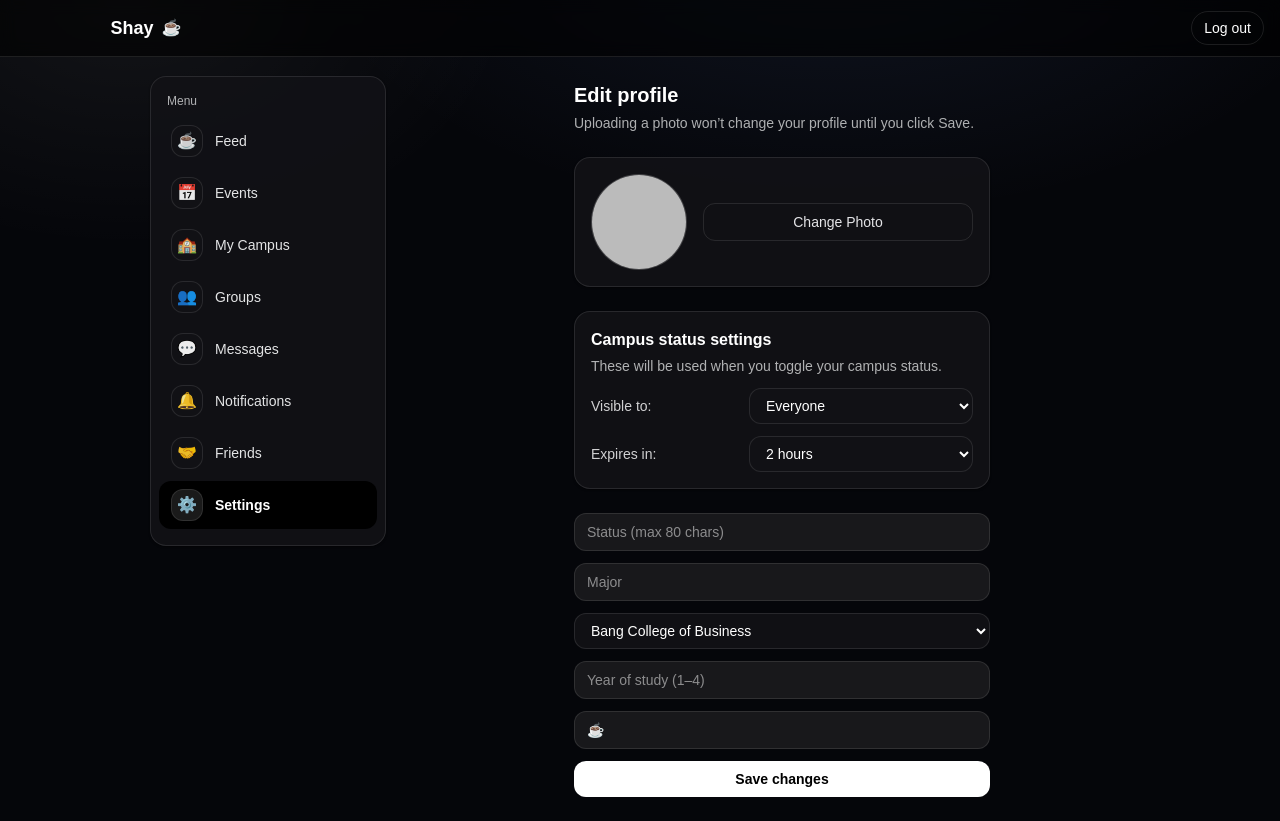
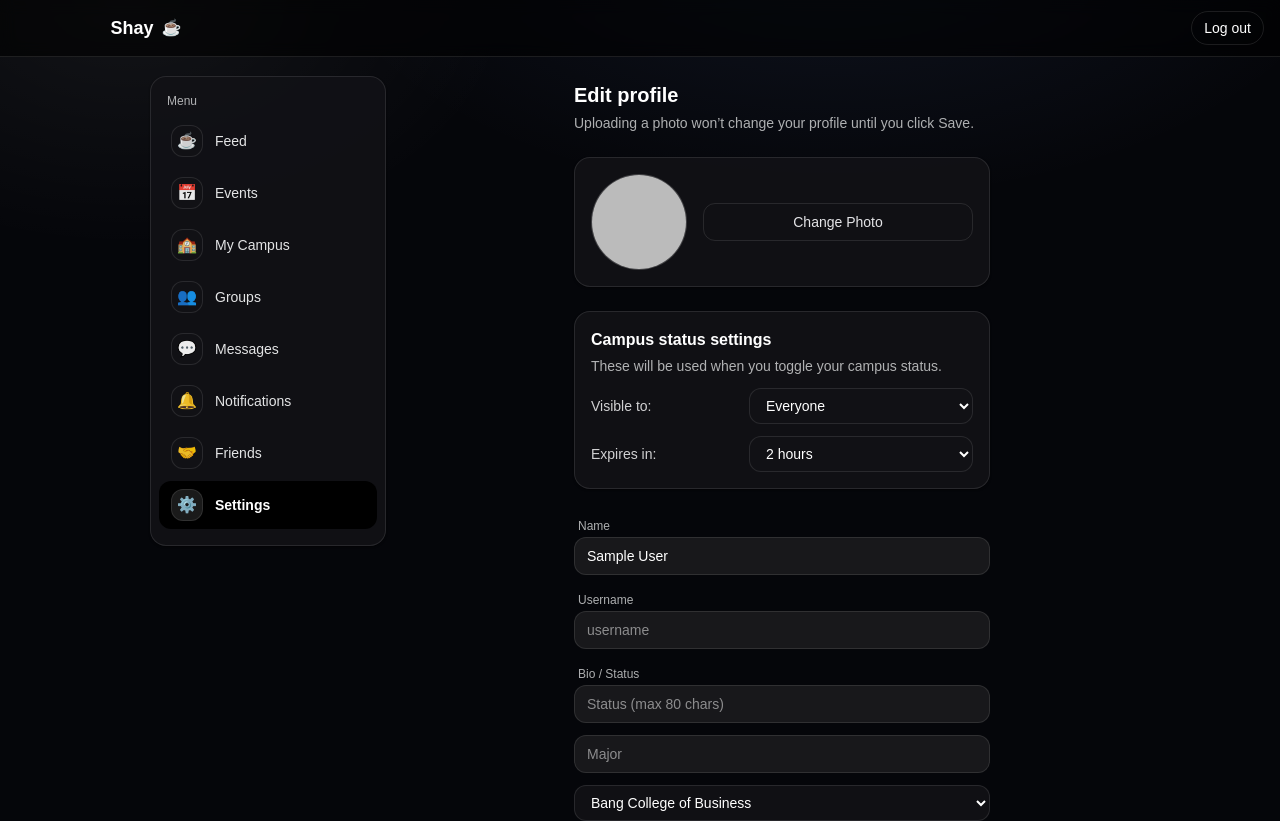
Before and after one commit to li-kun-g/shay, a Next.js app: page /settings/profile in a window 1280 px wide. Shown: the top 821 px of the page. Built offline with nearby package versions, Linux system fonts and the light colour scheme; no server answers; the database is empty; sample sign-in values are in the browser's storage; what @uploadthing/react would draw is missing.

Commit message:
feat: allow users to change name and username with uniqueness check

```diff
--- a/app/actions/updateProfile.ts
+++ b/app/actions/updateProfile.ts
@@ -15,23 +15,46 @@ const ALLOWED_COLLEGES = new Set([
 ]);
 
 export async function updateProfile(input: {
+  name?: string;     // ✅ NEW
+  username?: string; // ✅ NEW
   image?: string;
   status?: string;
   major?: string;
   yearOfStudy?: number | null;
   emoji?: string;
-  college?: string; // ✅ NEW
+  college?: string;
 }) {
   const session = await getServerSession(authOptions);
 
-  if (!session?.user?.email) throw new Error("Not authenticated");
+  if (!session?.user?.email) return { error: "Not authenticated" };
 
   const user = await prisma.user.findUnique({
     where: { email: session.user.email },
-    select: { id: true },
+    select: { id: true, username: true },
   });
 
-  if (!user) throw new Error("User not found");
+  if (!user) return { error: "User not found" };
+
+  // ✅ Проверяем и валидируем юзернейм
+  let newUsername = input.username?.trim().toLowerCase();
+  if (newUsername) {
+    const usernameRegex = /^[a-zA-Z0-9_]{3,20}$/;
+    if (!usernameRegex.test(newUsername)) {
+      return { error: "Username must be 3-20 characters long and contain only letters, numbers, and underscores." };
+    }
+
+    if (newUsername !== user.username) {
+      const existing = await prisma.user.findUnique({
+        where: { username: newUsername },
+        select: { id: true },
+      });
+      if (existing) {
+        return { error: "This username is already taken. Please choose another one." };
+      }
+    }
+  } else {
+    newUsername = undefined; // Если прислали пустую строку, не трогаем юзернейм
+  }
 
   const collegeRaw = input.college?.trim();
   const college =
@@ -40,17 +63,19 @@ export async function updateProfile(input: {
   await prisma.user.update({
     where: { id: user.id },
     data: {
+      name: input.name?.trim() || null,
+      ...(newUsername ? { username: newUsername } : {}),
       image: input.image?.trim() || null,
       status: input.status?.trim() || null,
       major: input.major?.trim() || null,
       yearOfStudy: input.yearOfStudy ?? null,
       emoji: input.emoji?.trim() || "☕",
-
-      // ✅ only update college if it’s valid
       ...(college !== undefined ? { college } : {}),
     },
   });
 
   revalidatePath("/u");
   revalidatePath("/settings");
+
+  return { success: true, username: newUsername || user.username };
 }
--- a/app/settings/profile/page.tsx
+++ b/app/settings/profile/page.tsx
@@ -38,12 +38,17 @@ export default function ProfileSettingsPage() {
   const fileInputRef = useRef<HTMLInputElement>(null);
 
   // Profile States
+  const [name, setName] = useState<string>(""); // ✅ NEW
+  const [username, setUsername] = useState<string>(""); // ✅ NEW
   const [image, setImage] = useState<string>("");
   const [statusText, setStatusText] = useState<string>("");
   const [major, setMajor] = useState<string>("");
   const [yearOfStudy, setYearOfStudy] = useState<string>("");
   const [emoji, setEmoji] = useState<string>("☕");
   const [college, setCollege] = useState<College>("Bang College of Business");
+
+  // Error State
+  const [errorMsg, setErrorMsg] = useState<string | null>(null); // ✅ NEW
 
   // Campus States
   const [campusVisibility, setCampusVisibility] = useState<CampusVisibility>("EVERYONE");
@@ -62,6 +67,8 @@ export default function ProfileSettingsPage() {
 
     const u: any = session.user;
 
+    setName(u.name ?? "");
+    setUsername(u.username ?? "");
     setImage(u.image ?? "");
     setStatusText(u.status ?? "");
     setMajor(u.major ?? "");
@@ -84,11 +91,6 @@ export default function ProfileSettingsPage() {
       isCampusDuration(u.campusStatusDuration) ? u.campusStatusDuration : "2h"
     );
   }, [status, session]);
-
-  const username = useMemo(() => {
-    const u: any = session?.user;
-    return (u?.username as string | undefined) ?? undefined;
-  }, [session]);
 
   const onFileChange = (e: React.ChangeEvent<HTMLInputElement>) => {
     if (e.target.files && e.target.files.length > 0) {
@@ -122,9 +124,12 @@ export default function ProfileSettingsPage() {
 
   function onSave() {
     if (status !== "authenticated" || !session?.user) return;
+    setErrorMsg(null); // Clear previous errors
 
     startTransition(async () => {
-      await updateProfile({
+      const res = await updateProfile({
+        name: name || undefined,
+        username: username || undefined,
         image: image || undefined,
         status: statusText || undefined,
         major: major || undefined,
@@ -133,12 +138,20 @@ export default function ProfileSettingsPage() {
         college,
       });
 
+      // ✅ Если сервер вернул ошибку, показываем ее и не переходим
+      if (res && res.error) {
+        setErrorMsg(res.error);
+        return;
+      }
+
       await setCampusPrefs({
         visibility: campusVisibility,
         duration: campusDuration,
       });
 
-      router.push(username ? `/u/${username}` : "/");
+      // ✅ Перенаправляем на актуальный юзернейм (если поменяли)
+      const finalUsername = res?.username || (session.user as any).username;
+      router.push(finalUsername ? `/u/${finalUsername}` : "/");
       router.refresh();
     });
   }
@@ -161,6 +174,13 @@ export default function ProfileSettingsPage() {
           {t("settings.profile.editDesc")}
         </p>
       </div>
+
+      {/* Вывод ошибки, если юзернейм занят */}
+      {errorMsg && (
+        <div className="rounded-xl border border-red-200 bg-red-50 p-4 text-sm text-red-600 dark:border-red-900/50 dark:bg-red-900/20 dark:text-red-400">
+          {errorMsg}
+        </div>
+      )}
 
       <div className="rounded-2xl border bg-white p-4 shadow-sm dark:bg-zinc-900 dark:border-zinc-800">
         <div className="flex items-center gap-4">
@@ -240,6 +260,30 @@ export default function ProfileSettingsPage() {
       </div>
 
       <div className="space-y-3">
+        {/* ✅ NEW: Name field */}
+        <div className="space-y-1">
+          <label className="text-xs font-medium text-gray-500 dark:text-zinc-400 ml-1">Name</label>
+          <input
+            placeholder="Full Name"
+            value={name}
+            onChange={(e) => setName(e.target.value)}
+            className="w-full rounded-xl border px-3 py-2 text-sm outline-none focus:ring-1 focus:ring-black dark:bg-zinc-900 dark:border-zinc-800 dark:text-white dark:focus:ring-white"
+          />
+        </div>
+
+        {/* ✅ NEW: Username field */}
+        <div className="space-y-1">
+          <label className="text-xs font-medium text-gray-500 dark:text-zinc-400 ml-1">Username</label>
+          <input
+            placeholder="username"
+            value={username}
+            onChange={(e) => setUsername(e.target.value.toLowerCase())} // Принудительно в нижний регистр
+            className="w-full rounded-xl border px-3 py-2 text-sm outline-none focus:ring-1 focus:ring-black dark:bg-zinc-900 dark:border-zinc-800 dark:text-white dark:focus:ring-white"
+          />
+        </div>
+
+        <div className="space-y-1 mt-2">
+          <label className="text-xs font-medium text-gray-500 dark:text-zinc-400 ml-1">Bio / Status</label>
           <input
             placeholder={t("settings.profile.statusPlaceholder")}
             value={statusText}
@@ -247,6 +291,7 @@ export default function ProfileSettingsPage() {
             maxLength={80}
             className="w-full rounded-xl border px-3 py-2 text-sm outline-none focus:ring-1 focus:ring-black dark:bg-zinc-900 dark:border-zinc-800 dark:text-white dark:focus:ring-white"
           />
+        </div>
 
         <input
           placeholder={t("settings.profile.majorPlaceholder")}
@@ -268,25 +313,27 @@ export default function ProfileSettingsPage() {
           <option value="Other">{t("settings.profile.college.other")}</option>
         </select>
 
+        <div className="flex gap-3">
           <input
             placeholder={t("settings.profile.yearPlaceholder")}
             inputMode="numeric"
             value={yearOfStudy}
             onChange={(e) => setYearOfStudy(e.target.value)}
-          className="w-full rounded-xl border px-3 py-2 text-sm outline-none dark:bg-zinc-900 dark:border-zinc-800 dark:text-white"
+            className="w-full rounded-xl border px-3 py-2 text-sm outline-none focus:ring-1 focus:ring-black dark:bg-zinc-900 dark:border-zinc-800 dark:text-white dark:focus:ring-white"
           />
 
           <input
             placeholder={t("settings.profile.emojiPlaceholder")}
             value={emoji}
             onChange={(e) => setEmoji(e.target.value)}
-          className="w-full rounded-xl border px-3 py-2 text-sm outline-none dark:bg-zinc-900 dark:border-zinc-800 dark:text-white"
+            className="w-24 shrink-0 text-center rounded-xl border px-3 py-2 text-sm outline-none focus:ring-1 focus:ring-black dark:bg-zinc-900 dark:border-zinc-800 dark:text-white dark:focus:ring-white"
           />
+        </div>
 
         <button
           onClick={onSave}
           disabled={isPending || isUploading}
-          className="w-full rounded-xl bg-black px-4 py-2 text-sm font-semibold text-white transition active:scale-[0.98] disabled:opacity-50 dark:bg-white dark:text-black"
+          className="mt-4 w-full rounded-xl bg-black px-4 py-3 text-sm font-semibold text-white transition active:scale-[0.98] disabled:opacity-50 dark:bg-white dark:text-black"
         >
           {isPending ? t("settings.profile.saving") : t("settings.profile.saveChanges")}
         </button>
```
Lines whose indentation alone changed are shown as unchanged.
